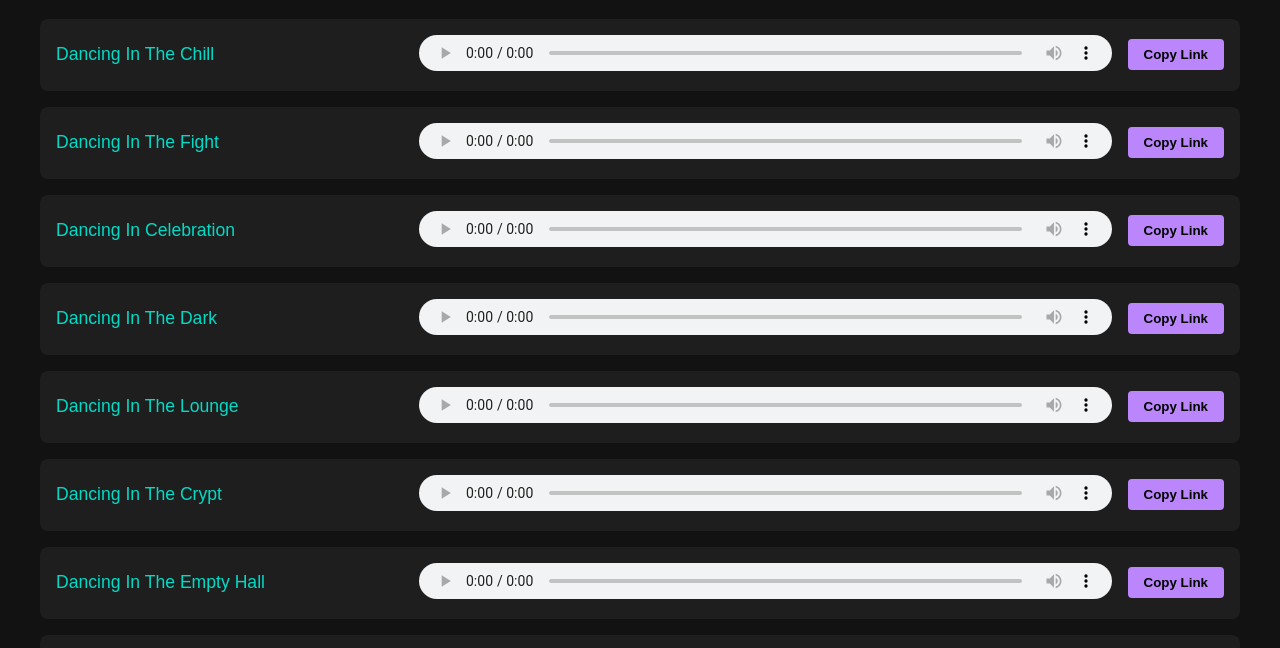
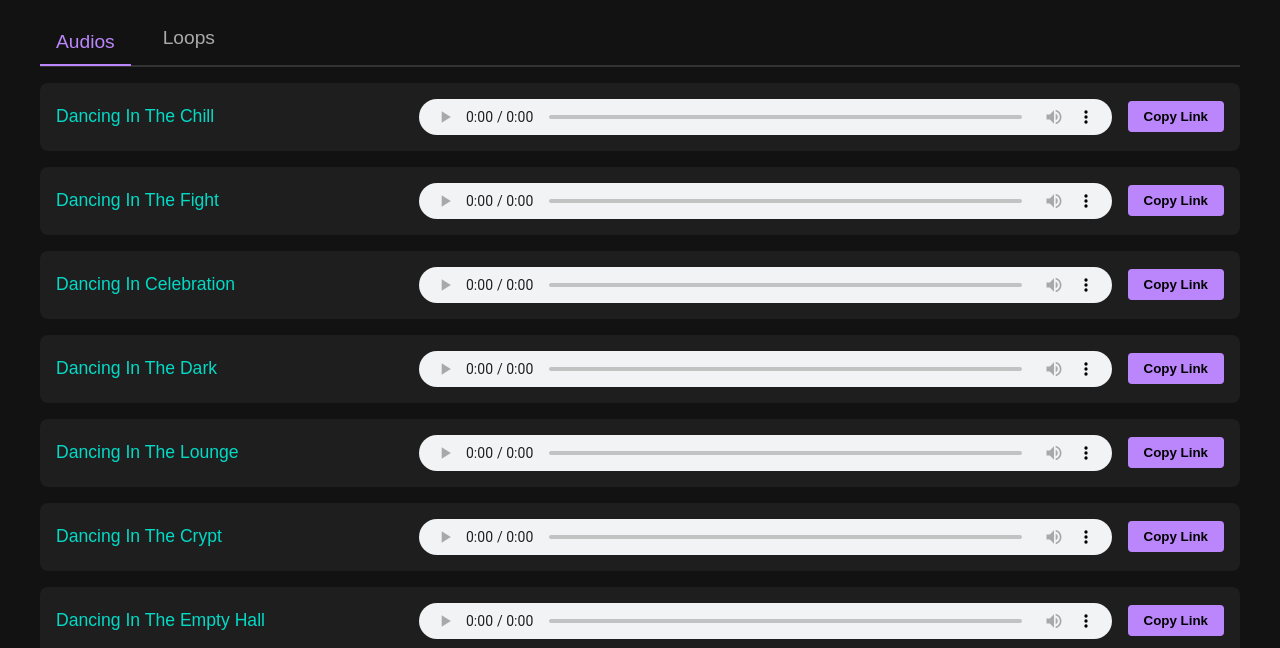
Before and after one commit to FelBraSil/myvault, a plain HTML site: page index.html in a window 1280 px wide. Shown: the part 101-749 px from the top of the page. Drawn offline with Linux system fonts and the light colour scheme.

Commit message:
Add loops category and tabs UI

```diff
--- a/index.html
+++ b/index.html
@@ -7,20 +7,27 @@
     <style>
         body { font-family: sans-serif; padding: 2rem; background: #121212; color: #fff; }
         h1 { color: #bb86fc; }
+        .tabs { display: flex; gap: 1rem; margin-bottom: 1rem; border-bottom: 2px solid #333; padding-bottom: 0.5rem; }
+        .tab { background: none; color: #aaa; border: none; font-size: 1.2rem; cursor: pointer; padding: 0.5rem 1rem; text-transform: capitalize; border-radius: 4px 4px 0 0; }
+        .tab.active { color: #bb86fc; border-bottom: 2px solid #bb86fc; margin-bottom: -0.6rem; }
+        .tab:hover { color: #fff; }
+        .tab-content { display: none; }
+        .tab-content.active { display: block; }
         ul { list-style: none; padding: 0; }
         li { margin: 1rem 0; background: #1e1e1e; padding: 1rem; border-radius: 8px; display: flex; align-items: center; gap: 1rem; flex-wrap: wrap; }
         a { color: #03dac6; text-decoration: none; font-size: 1.1rem; flex: 1; min-width: 200px; }
         a:hover { text-decoration: underline; }
-        button { background: #bb86fc; color: #000; border: none; padding: 0.5rem 1rem; border-radius: 4px; cursor: pointer; font-weight: bold; }
-        button:hover { background: #9965f4; }
+        button.action-btn { background: #bb86fc; color: #000; border: none; padding: 0.5rem 1rem; border-radius: 4px; cursor: pointer; font-weight: bold; }
+        button.action-btn:hover { background: #9965f4; }
         audio, img, video { outline: none; max-width: 100%; max-height: 200px; }
         audio { height: 36px; width: 100%; }
-        .media-container { flex: 2; min-width: 250px; }
+        .media-container { flex: 2; min-width: 250px; display: flex; align-items: center; justify-content: flex-start; }
     </style>
 </head>
 <body>
     <h1>My Vault</h1>
-    <ul id="vault-list"></ul>
+    <div class="tabs" id="tabs-container"></div>
+    <div id="vault-content"></div>
 
     <script>
         const baseUrl = "https://felbrasil.github.io/myvault/";
@@ -34,14 +41,60 @@
             });
         }
 
+        async function copyJsonCode(url) {
+            try {
+                const response = await fetch(url);
+                if (!response.ok) throw new Error('Network response was not ok');
+                const text = await response.text();
+                await navigator.clipboard.writeText(text);
+                alert('JSON code copied to clipboard!');
+            } catch (err) {
+                console.error('Error fetching or copying JSON: ', err);
+                alert('Failed to copy JSON code.');
+            }
+        }
+
+        function switchTab(type) {
+            document.querySelectorAll('.tab').forEach(tab => {
+                tab.classList.toggle('active', tab.dataset.type === type);
+            });
+            document.querySelectorAll('.tab-content').forEach(content => {
+                content.classList.toggle('active', content.id === 'content-' + type);
+            });
+        }
+
         async function loadVault() {
             try {
                 const response = await fetch('index.json');
                 if (!response.ok) throw new Error('Network response was not ok');
                 const items = await response.json();
-                const list = document.getElementById('vault-list');
 
+                const itemsByType = {};
                 items.forEach(item => {
+                    if (!itemsByType[item.type]) itemsByType[item.type] = [];
+                    itemsByType[item.type].push(item);
+                });
+
+                const tabsContainer = document.getElementById('tabs-container');
+                const vaultContent = document.getElementById('vault-content');
+                let first = true;
+
+                for (const [type, typeItems] of Object.entries(itemsByType)) {
+                    // Create tab
+                    const tabBtn = document.createElement('button');
+                    tabBtn.className = 'tab' + (first ? ' active' : '');
+                    tabBtn.dataset.type = type + 's';
+                    tabBtn.textContent = type + 's';
+                    tabBtn.onclick = () => switchTab(type);
+                    tabsContainer.appendChild(tabBtn);
+
+                    // Create content container
+                    const contentDiv = document.createElement('div');
+                    contentDiv.className = 'tab-content' + (first ? ' active' : '');
+                    contentDiv.id = 'content-' + type;
+
+                    const ul = document.createElement('ul');
+                    typeItems.forEach(item => {
                         const li = document.createElement('li');
 
                         const link = document.createElement('a');
@@ -64,18 +117,33 @@
                             mediaContainer.appendChild(img);
                         }
 
+                        li.appendChild(link);
+                        li.appendChild(mediaContainer);
+
+                        if (item.type === 'loop') {
+                            const copyJsonBtn = document.createElement('button');
+                            copyJsonBtn.className = 'action-btn';
+                            copyJsonBtn.textContent = 'Copy JSON Code';
+                            copyJsonBtn.onclick = () => copyJsonCode(item.url);
+                            li.appendChild(copyJsonBtn);
+                        } else {
                             const copyBtn = document.createElement('button');
+                            copyBtn.className = 'action-btn';
                             copyBtn.textContent = 'Copy Link';
                             copyBtn.onclick = () => copyToClipboard(item.url);
+                            li.appendChild(copyBtn);
+                        }
 
-                    li.appendChild(link);
-                    li.appendChild(mediaContainer);
-                    li.appendChild(copyBtn);
-                    list.appendChild(li);
+                        ul.appendChild(li);
                     });
+
+                    contentDiv.appendChild(ul);
+                    vaultContent.appendChild(contentDiv);
+                    first = false;
+                }
             } catch (err) {
                 console.error("Failed to load vault data", err);
-                document.getElementById('vault-list').innerHTML = "<li>Error loading files. Make sure index.json exists.</li>";
+                document.getElementById('vault-content').innerHTML = "<p>Error loading files. Make sure index.json exists.</p>";
             }
         }
 
--- a/index.json
+++ b/index.json
@@ -58,5 +58,11 @@
     "name": "Dancing In The Victory",
     "type": "audio",
     "url": "audio/Dancing%20In%20The%20Victory.mp3"
+  },
+  {
+    "id": "felbrasil-vault-loop-1",
+    "name": "Happy Time!",
+    "type": "loop",
+    "url": "loops/Happy%20Time!.lsong"
   }
 ]
```
Also changed, not shown: 1 other file. Lines whose indentation alone changed are shown as unchanged.
